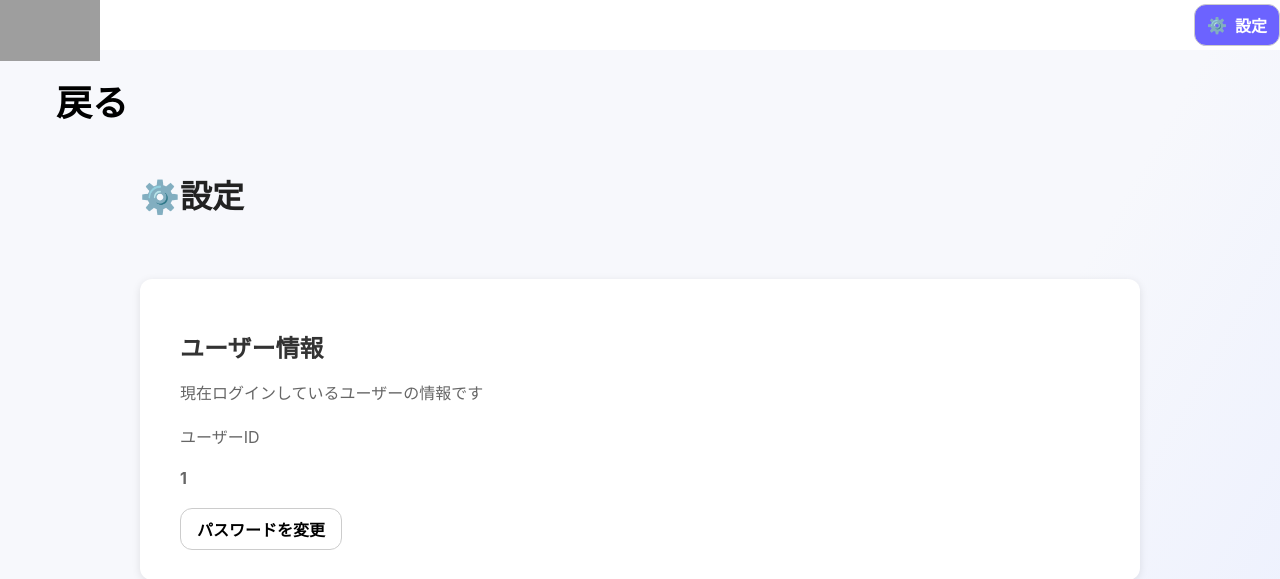
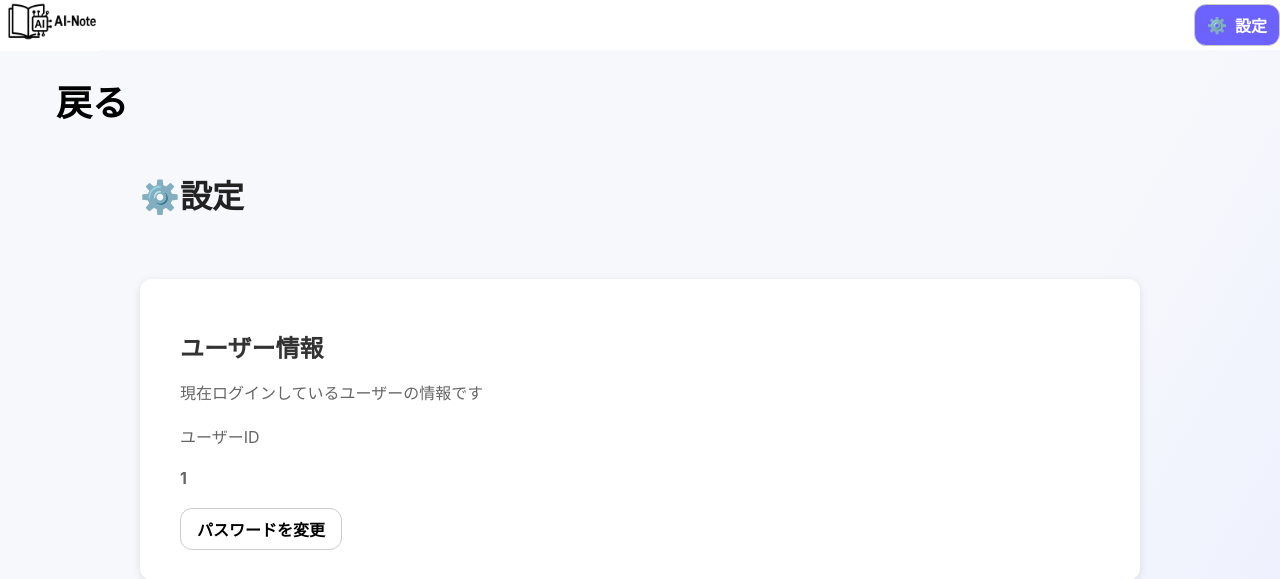
Before and after one commit to tai-ymmt/AI-note_app, a Flask app: page /custom in a window 1280 px wide. Shown: the top 579 px of the page. Run offline with Flask 3, Linux system fonts and the light colour scheme; a user stored in the database is signed in; tables that the repository leaves empty hold one stand-in row (values such as "Sample post"); parts of the project's set-up code (start-up, migrations or seed data) failed here and were passed over; grey boxes are pictures that could not be loaded.

Commit message:
Update header.html

```diff
--- a/templates/header.html
+++ b/templates/header.html
@@ -4,9 +4,9 @@
     <div class="app-icon">
         <a href="{{ url_for('index') }}" class="icon">
             {% if current_user.mode_flag == 1: %}
-                <img src="{{ url_for('static', filename='images\ChatGPT Image 2025年7月10日 23_32_24.png' )}}" alt="AI Note Icon" class="icon-image">
+                <img src="{{ url_for('static', filename='images/AI-note-icon-light.png' )}}" alt="AI Note Icon" class="icon-image">
             {% else: %}
-                <img src="{{ url_for('static', filename='images\ChatGPT Image 2025年7月10日 23_34_47.png' )}}" alt="AI Note Icon" class="icon-image">
+                <img src="{{ url_for('static', filename='images/AI-note-icon-dark.png' )}}" alt="AI Note Icon" class="icon-image">
             {% endif %}
         </a>
     </div>
```
